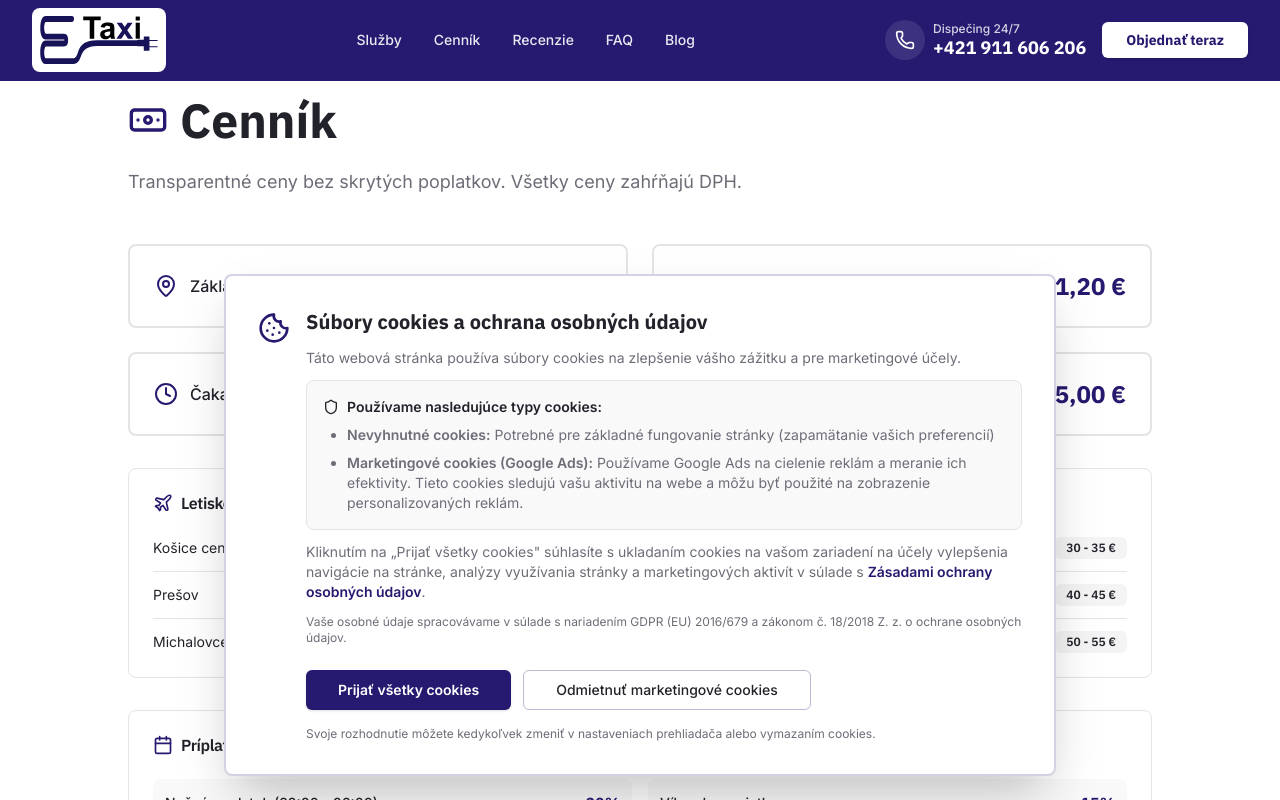
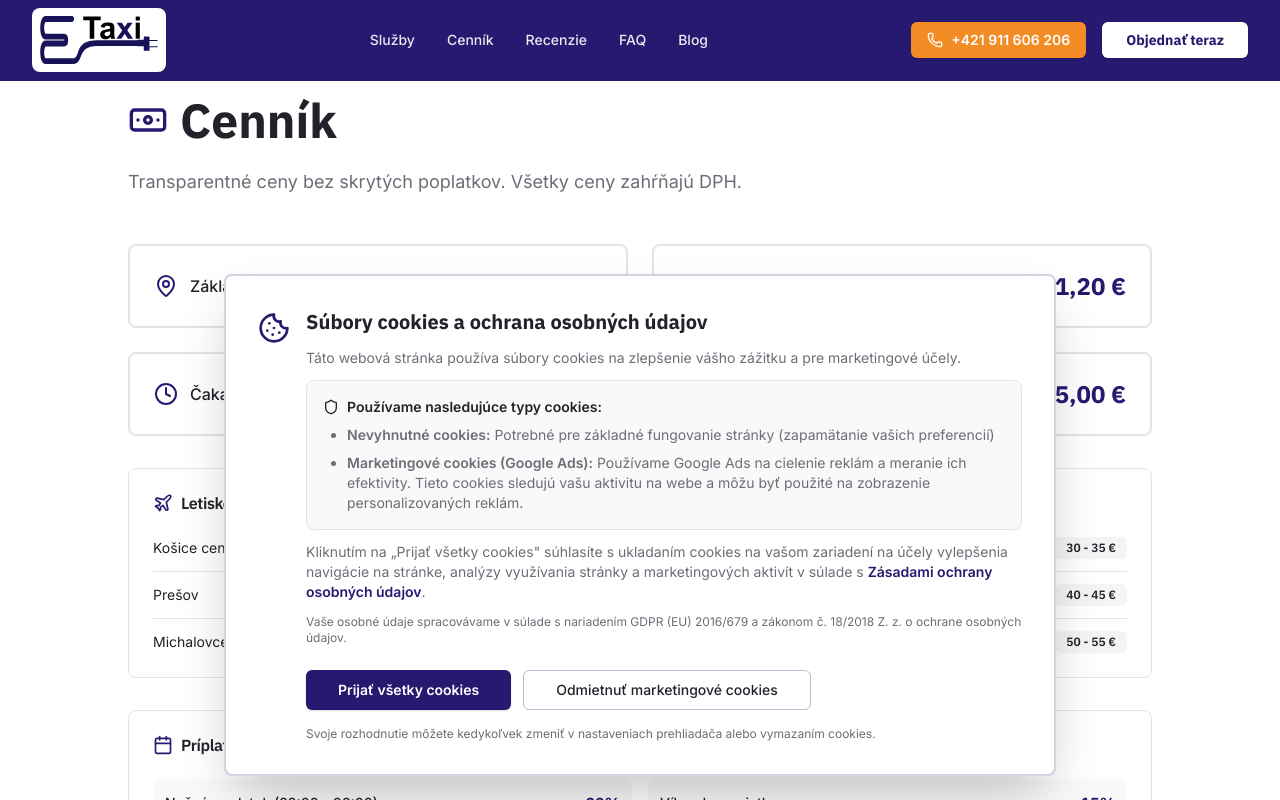
Before and after one commit to peterbejcek/sg-5ee718f3-49be-42fb-857b-8ae5c6e22001-1777794411, a Next.js app: page /cennik in a window 1280 px wide. Shown: the top 800 px of the page. Built offline with nearby package versions, Linux system fonts and the light colour scheme.

Commit message:
fix(ui): replace Link with a for navigation links

```diff
--- a/src/components/Header.tsx
+++ b/src/components/Header.tsx
@@ -74,20 +74,15 @@ export function Header() {
         </nav>
 
         <div className="flex items-center gap-3 sm:gap-4">
-          <a href="tel:+421911606206" className="hidden sm:flex items-center gap-2 group">
-            <div className={cn(
-              "w-10 h-10 rounded-full flex items-center justify-center transition-colors",
-              isScrolled ? "bg-primary/10 text-primary" : "bg-white/10 text-white"
-            )}>
-              <Phone className="w-5 h-5" />
-            </div>
-            <div className="flex flex-col">
-              <span className="text-xs font-medium opacity-80 leading-none">Dispečing 24/7</span>
-              <span className="font-display font-bold text-lg tabular-nums leading-none mt-1">
+          {/* Call Button - Desktop */}
+          <div className="hidden md:block">
+            <Link href="tel:+421911606206">
+              <Button className="bg-accent hover:bg-accent/90 text-white font-semibold gap-2">
+                <Phone className="h-4 w-4" />
                 +421 911 606 206
-              </span>
-            </div>
-          </a>
+              </Button>
+            </Link>
+          </div>
 
           <a href="tel:+421911606206" className="sm:hidden">
             <Button size="icon" variant={isScrolled ? "default" : "secondary"} className={!isScrolled ? "bg-white text-primary hover:bg-white/90" : ""}>
@@ -140,13 +135,16 @@ export function Header() {
                     ))}
                   </nav>
 
-                  <div className="mt-auto flex flex-col gap-4 pb-8">
-                    <a href="tel:+421911606206" onClick={() => setIsOpen(false)}>
-                      <Button className="w-full bg-primary hover:bg-primary/90 text-primary-foreground h-12 text-lg">
-                        <Phone className="w-5 h-5 mr-2" />
+                  <div className="border-t border-border pt-4 mt-4">
+                    <Link href="tel:+421911606206" className="w-full">
+                      <Button className="w-full bg-accent hover:bg-accent/90 text-white font-semibold gap-2">
+                        <Phone className="h-4 w-4" />
                         +421 911 606 206
                       </Button>
-                    </a>
+                    </Link>
+                  </div>
+
+                  <div className="mt-auto flex flex-col gap-4 pb-8">
                     <a href="/#objednavka" onClick={() => setIsOpen(false)}>
                       <Button variant="outline" className="w-full border-primary text-primary hover:bg-primary/10 h-12 text-lg">
                         Objednať online
--- a/src/pages/ochrana-osobnych-udajov.tsx
+++ b/src/pages/ochrana-osobnych-udajov.tsx
@@ -2,6 +2,7 @@ import { SEO } from "@/components/SEO";
 import { Header } from "@/components/Header";
 import { Footer } from "@/components/Footer";
 import { Shield, Lock, Eye, UserCheck, FileText, Mail } from "lucide-react";
+import Link from "next/link";
 
 export default function PrivacyPolicy() {
   return (
@@ -226,12 +227,12 @@ export default function PrivacyPolicy() {
 
           {/* Back button */}
           <div className="mt-8 text-center">
-            <a
+            <Link
               href="/"
               className="inline-flex items-center text-primary hover:underline font-semibold"
             >
               ← Späť na hlavnú stránku
-            </a>
+            </Link>
           </div>
         </div>
       </main>
```
